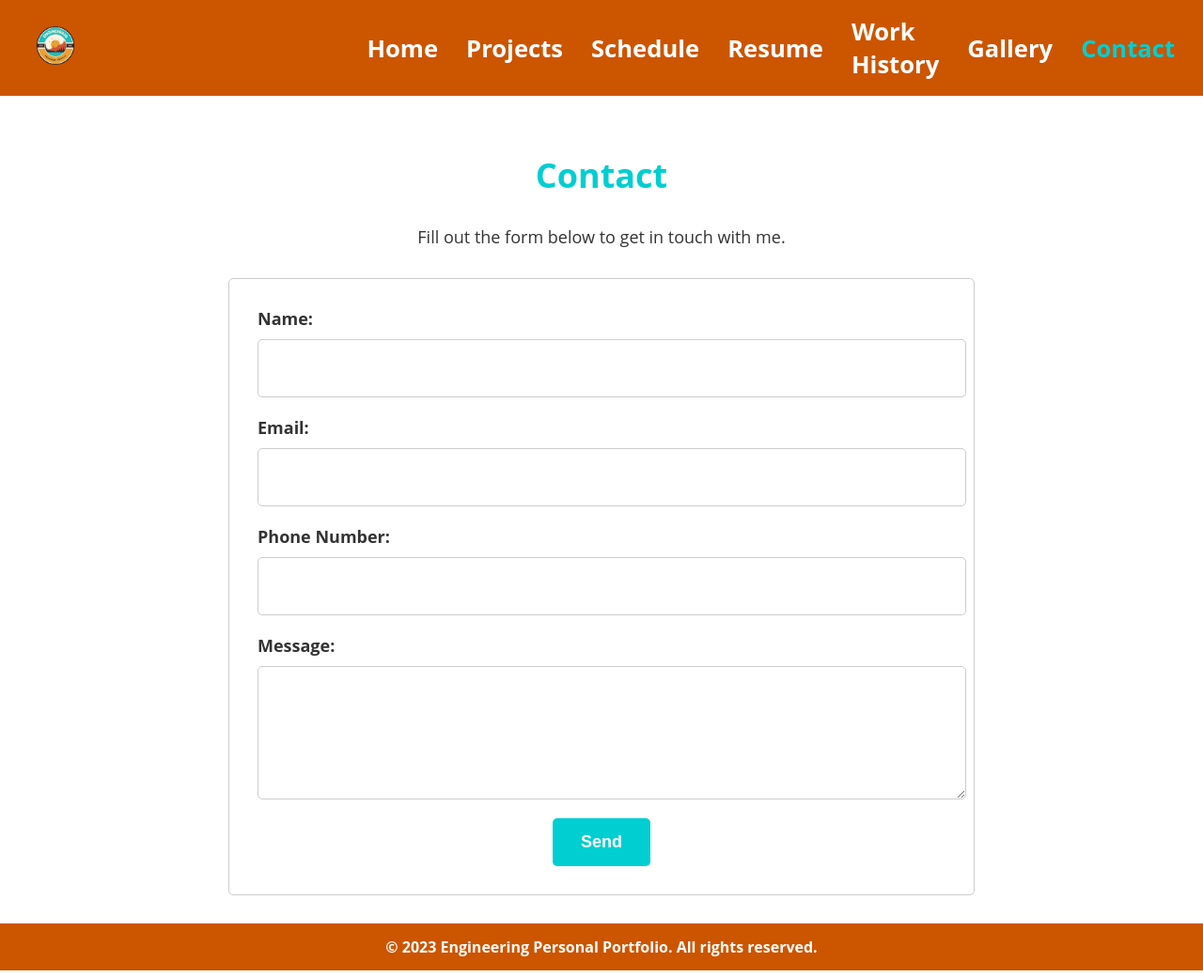
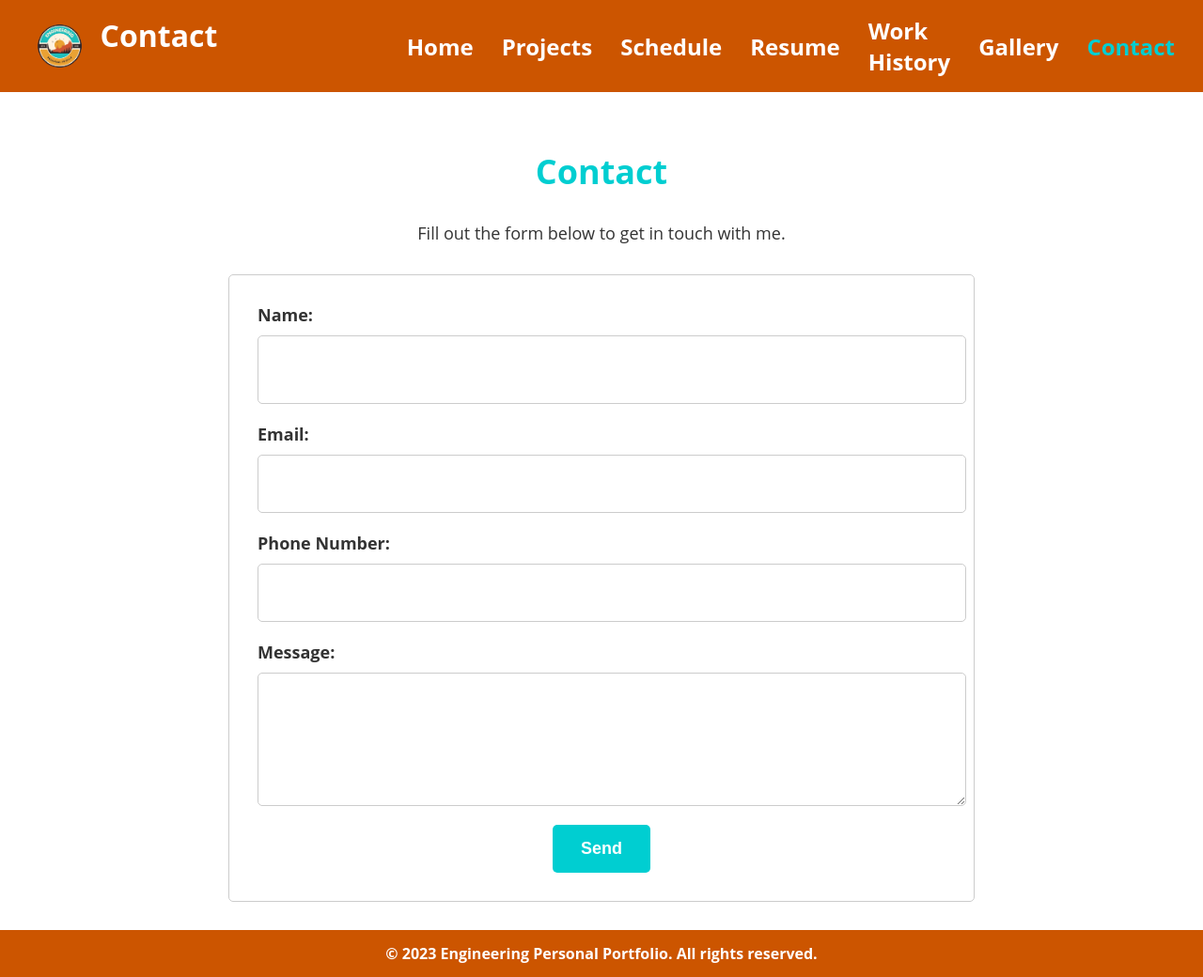
Before and after one commit to MarkKarels/CSC_465_Project, a PHP site: page /contact.php in a window 1280 px wide. Shown: the whole page at 94% size. Run offline with PHP 8.4, Linux system fonts and the light colour scheme.

Commit message:
Made some adjustments to the header and added an icon

```diff
--- a/header.php
+++ b/header.php
@@ -8,6 +8,7 @@
     <title>
         <?php echo $title; ?>
     </title>
+    <link rel="icon" type="image/x-icon" href="assets/images/EPP.ico">
     <link rel="stylesheet" type="text/css" href="styles/main.css">
 </head>
 
@@ -17,6 +18,9 @@
             <a href="index.php">
                 <img src="assets/images/EPP.png" alt="Engineering Personal Portfolio">
             </a>
+            <span id="name">
+                <?php echo $title; ?>
+            </span>
         </div>
         <nav>
             <ul>
--- a/styles/main.css
+++ b/styles/main.css
@@ -13,7 +13,6 @@ header {
   flex-direction: row;
   justify-content: space-between;
   align-items: center;
-  min-height: 0px;
   padding: 0 30px;
 }
 
@@ -33,7 +32,7 @@ nav a {
   color: #fff;
   text-decoration: none;
   font-weight: bold;
-  font-size: 1.6em;
+  font-size: 1.5em;
   transition: color 0.2s ease-in-out;
 }
 
@@ -80,6 +79,7 @@ footer p {
 .logo-container img {
   max-height: 20%;
   max-width: 20%;
+  float: left;
 }
 
 section {
@@ -153,6 +153,20 @@ nav ul li.current a {
   color: #00ced1;
 }
 
+.logo-container img {
+  max-height: 20%;
+  max-width: 20%;
+}
+
+#name {
+  font-size: 2em;
+  font-weight: bold;
+  padding-left: 10px;
+  padding-top: 0.74em;
+  align-content: end;
+  height: 10%;
+}
+
 @media screen and (max-width: 768px) {
   header {
     flex-direction: column;
```
Also changed, not shown: assets/images/EPP.ico (added).
